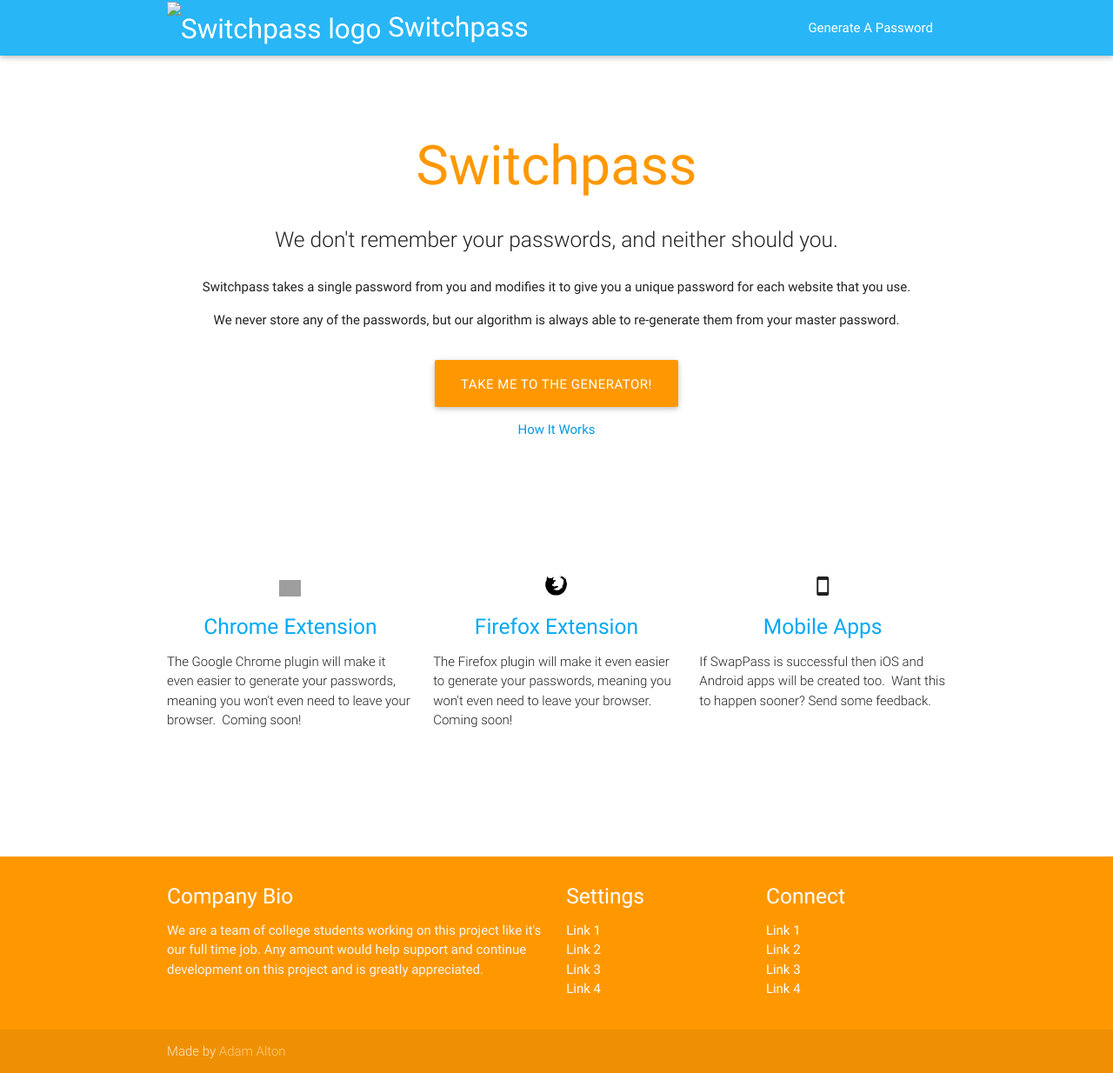
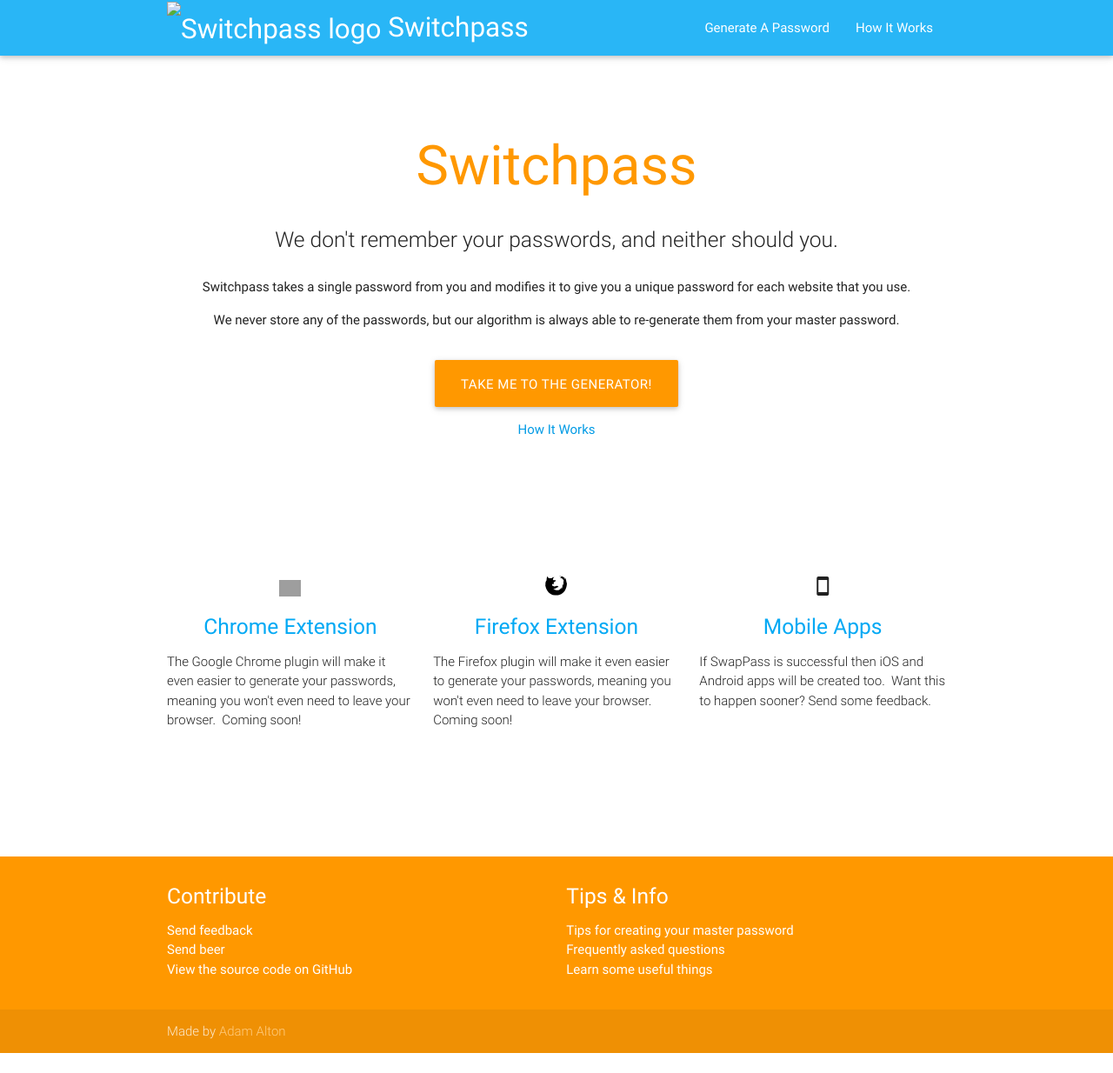
Before and after one commit to adamalton/twistpass, a Django app: template appengine/switchpass/core/templates/core/home.html in a window 1280 px wide. Shown: the whole page at 87% size. After the commit the page ends 1211 px from the top, so only its background shows below. Run offline with Django 3.2, Linux system fonts and the light colour scheme; the template is opened without the code that fills it, so the values that code supplies are empty; grey boxes are pictures that could not be loaded.

Commit message:
Adding proposed links into the page footer.

```diff
--- a/appengine/switchpass/core/templates/core/base.html
+++ b/appengine/switchpass/core/templates/core/base.html
@@ -19,6 +19,7 @@
 			</a>
 			<ul class="right hide-on-med-and-down">
 				<li><a href="{% url 'generator' %}">Generate A Password</a></li>
+				<li><a href="{% url 'how_it_works' %}">How It Works</a></li>
 			</ul>
 
 			<ul id="nav-mobile" class="side-nav">
@@ -37,27 +38,22 @@
 		<div class="container">
 			<div class="row">
 				<div class="col l6 s12">
-					<h5 class="white-text">Company Bio</h5>
-					<p class="grey-text text-lighten-4">We are a team of college students working on this project like it's our full time job. Any amount would help support and continue development on this project and is greatly appreciated.</p>
+					<h5 class="white-text">Contribute</h5>
+					<ul>
+						<li><a class="white-text" href="#!">Send feedback</a></li>
+						<li><a class="white-text" href="#!">Send beer</a></li>
+						<li><a class="white-text" href="#!">View the source code on GitHub</a></li>
+
+					</ul>
 
 
 				</div>
-				<div class="col l3 s12">
-					<h5 class="white-text">Settings</h5>
+				<div class="col l6 s12">
+					<h5 class="white-text">Tips &amp; Info</h5>
 					<ul>
-						<li><a class="white-text" href="#!">Link 1</a></li>
-						<li><a class="white-text" href="#!">Link 2</a></li>
-						<li><a class="white-text" href="#!">Link 3</a></li>
-						<li><a class="white-text" href="#!">Link 4</a></li>
-					</ul>
-				</div>
-				<div class="col l3 s12">
-					<h5 class="white-text">Connect</h5>
-					<ul>
-						<li><a class="white-text" href="#!">Link 1</a></li>
-						<li><a class="white-text" href="#!">Link 2</a></li>
-						<li><a class="white-text" href="#!">Link 3</a></li>
-						<li><a class="white-text" href="#!">Link 4</a></li>
+						<li><a class="white-text" href="#!">Tips for creating your master password</a></li>
+						<li><a class="white-text" href="#!">Frequently asked questions</a></li>
+						<li><a class="white-text" href="#!">Learn some useful things</a></li>
 					</ul>
 				</div>
 			</div>
```
